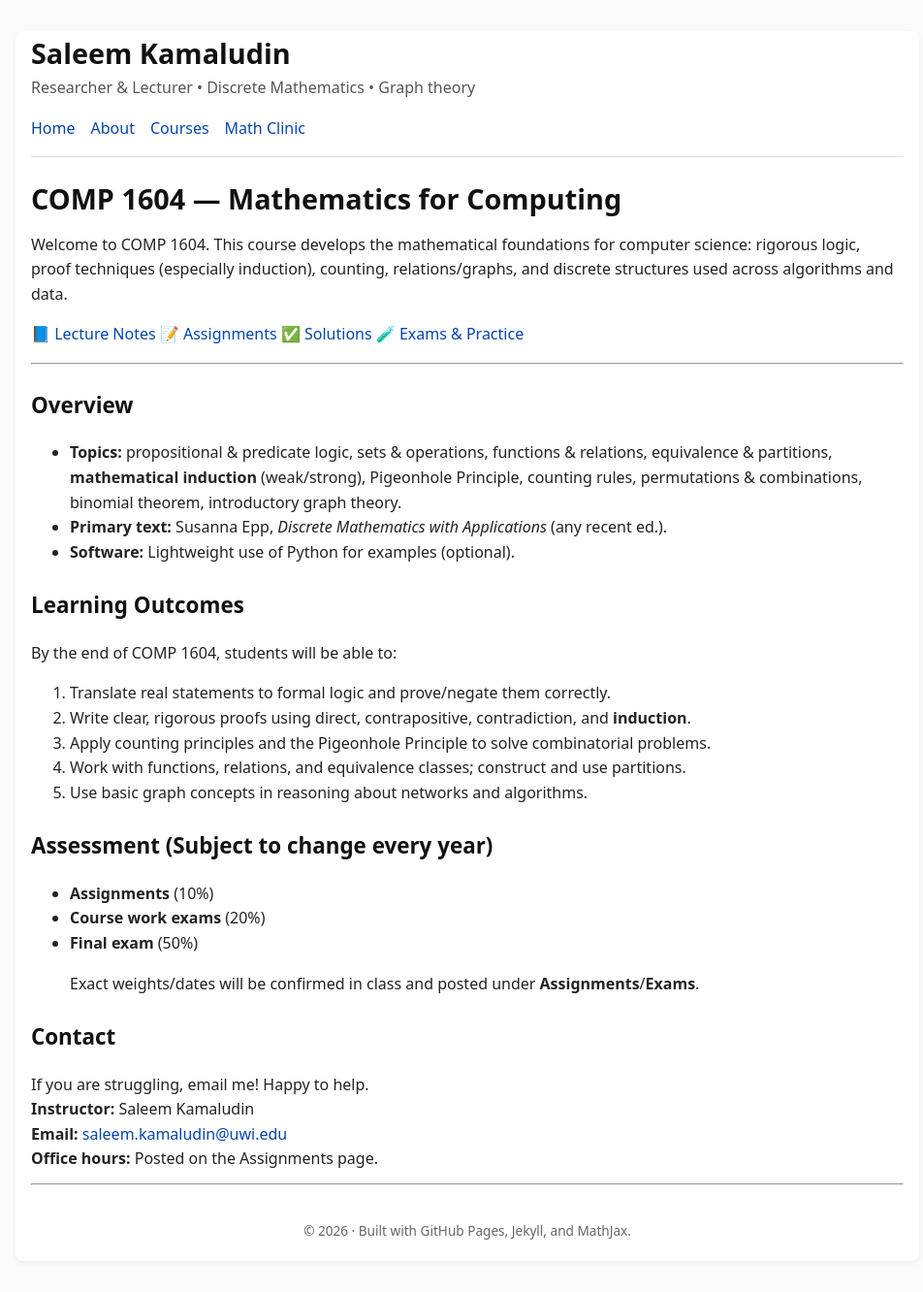
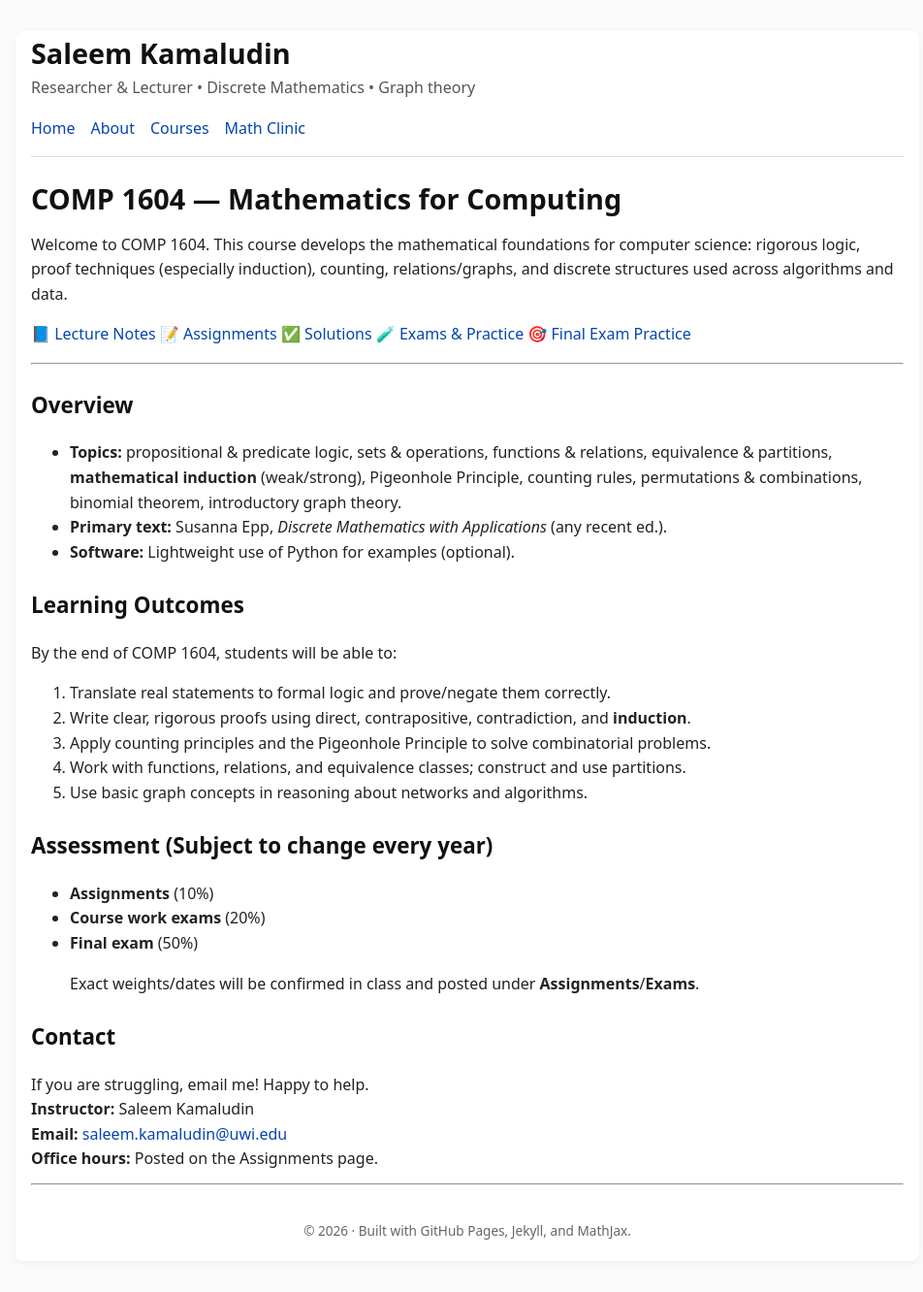
Before and after one commit to SaleemKamaludin/SaleemKamaludin.github.io, a Jekyll site: the page built from courses/comp1604.md, in a window 1280 px wide. Shown: the whole page at 97% size, without its empty margins (158-1110 px from the left). Built offline with Jekyll 4.4.1, drawn with Linux system fonts in a browser that asks for light colours.

Commit message:
Update comp1604.md

```diff
--- a/courses/comp1604.md
+++ b/courses/comp1604.md
@@ -14,6 +14,7 @@ Welcome to COMP 1604. This course develops the mathematical foundations for comp
   <a class="btn" href="{{ '/courses/comp1604/assignments/' | relative_url }}">📝 Assignments</a>
   <a class="btn" href="{{ '/courses/comp1604/solutions/'   | relative_url }}">✅ Solutions</a>
   <a class="btn" href="{{ '/courses/comp1604/exams/'       | relative_url }}">🧪 Exams & Practice</a>
+  <a class="btn" href="{{ '/courses/comp1604/final-exam-practice/' | relative_url }}">🎯 Final Exam Practice</a>
 </div>
 
 ---
```
